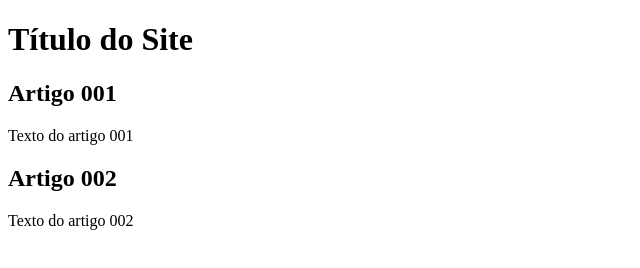
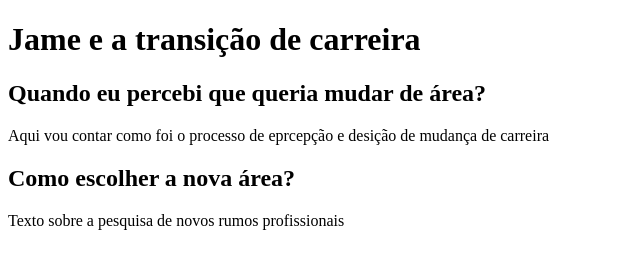
Before and after one commit to jamifreire/Projeto-site, a plain HTML site: page index.html in a window 1280 px wide. Shown: the whole page, without its empty margins (0-640 px from the left). Drawn offline with Linux system fonts and the light colour scheme.

Commit message:
started writing the content

```diff
--- a/index.html
+++ b/index.html
@@ -9,15 +9,15 @@
 <body>
     <main>
         <header>
-            <h1>Título do Site </h1>
+            <h1>Jame e a transição de carreira </h1>
         </header>
         <article>
-            <h2>Artigo 001</h2>
-            <p>Texto do artigo 001</p>
+            <h2>Quando eu percebi que queria mudar de área?</h2>
+            <p>Aqui vou contar como foi o processo de eprcepção e desição de mudança de carreira</p>
         </article>
         <article>
-            <h2>Artigo 002</h2>
-            <p>Texto do artigo 002</p>
+            <h2>Como escolher a nova área?</h2>
+            <p>Texto sobre a pesquisa de novos rumos profissionais</p>
         </article>
     </main>
 
```
